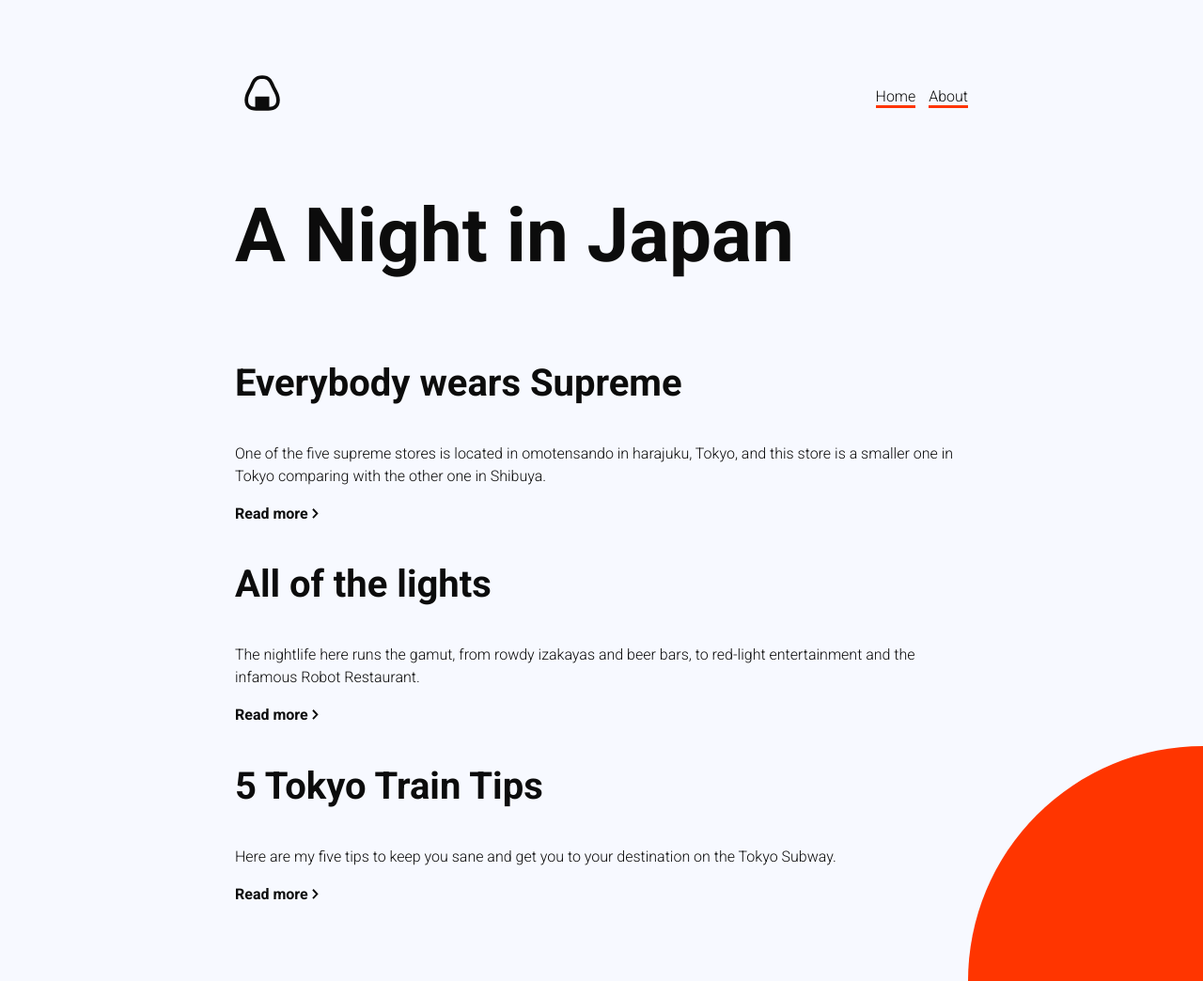
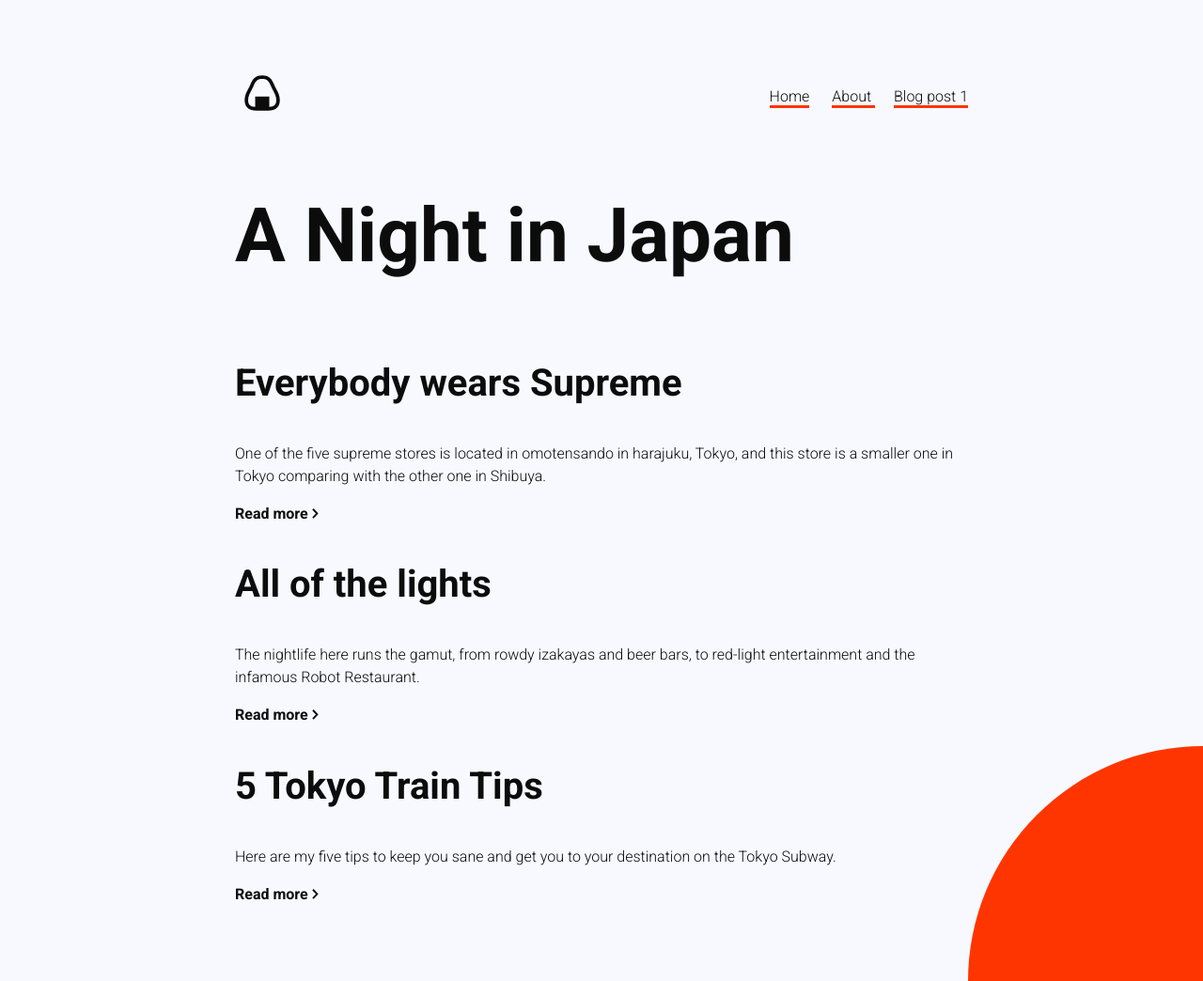
Before and after one commit to elishacohen/anightinjapan, a Jekyll site: the page built from index.html, in a window 1280 px wide and 1044 px high. Shown: the whole window at 94% size. Built offline with Jekyll 4.4.1, drawn with Linux system fonts in a browser that asks for light colours.

Commit message:
added nav template

```diff
--- a/_includes/header.html
+++ b/_includes/header.html
@@ -3,6 +3,13 @@
 
     <nav>
         <a href="/">Home</a>
-        <a href="/about">About</a>
+
+        {% for page in site.pages %}
+
+            <a href="{{ page.url }}">
+                {{ page.title }}
+            </a>
+
+        {% endfor %}
     </nav>
 </header>
```
